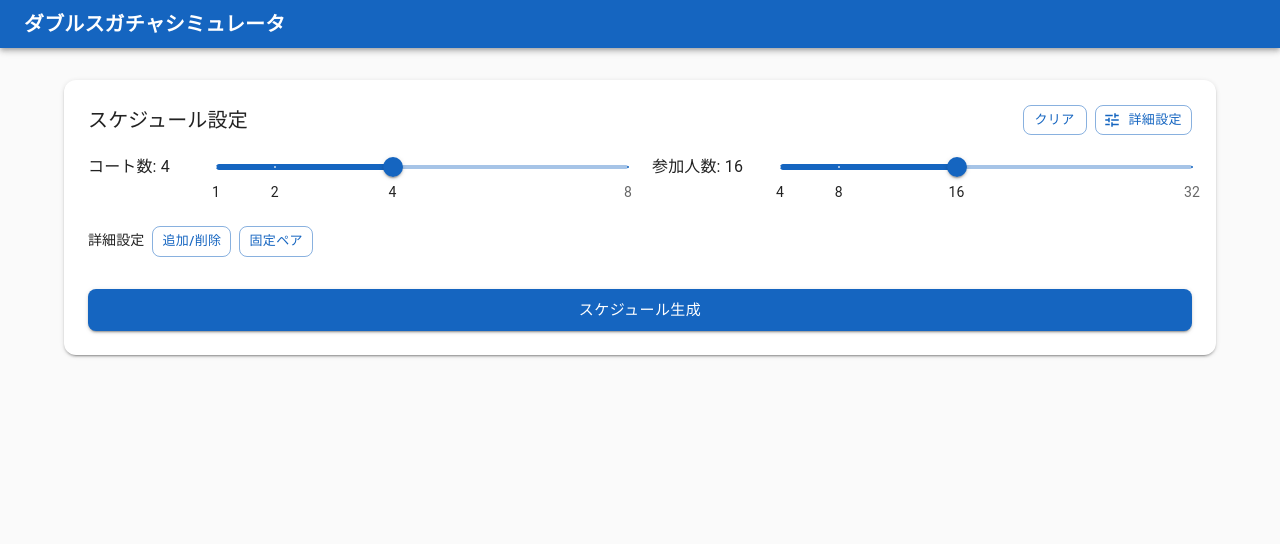
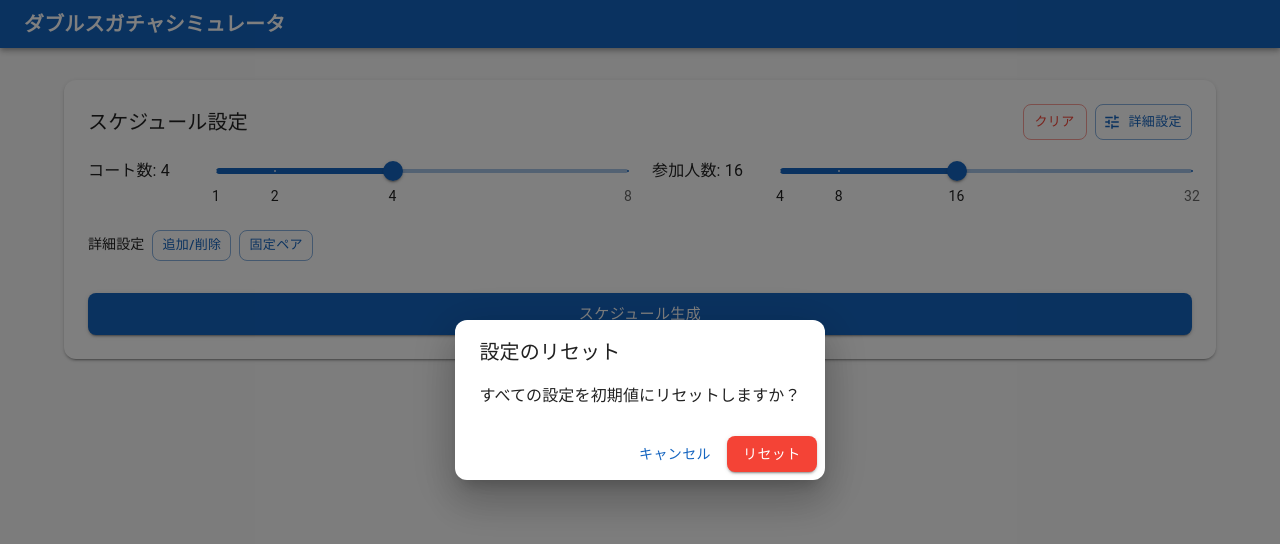
Before and after one commit to tshorea1207/doubles-random-number-table, a React (Vite) app: page / in a window 1280 px wide. Both pictures are taken after a click on the button "クリア". Shown: the top 544 px of the page. Built offline with nearby package versions, Linux system fonts and the light colour scheme.

Commit message:
UI改善 クリアボタンと設定アイコンボタンの高さを揃えて色を変更

```diff
--- a/src/components/ScheduleForm.tsx
+++ b/src/components/ScheduleForm.tsx
@@ -64,6 +64,7 @@ export function ScheduleForm({ onGenerate, onRegenerate, onCancel, isGenerating,
   const [w3, setW3] = useState(DEFAULTS.w3);
   const [helpTarget, setHelpTarget] = useState<"w1" | "w2" | "w3" | null>(null);
   const [advancedOpen, setAdvancedOpen] = useState(false);
+  const [clearConfirmOpen, setClearConfirmOpen] = useState(false);
 
   // 参加者管理state（ParticipantSettingsDialogから移植）
   const [pendingAdds, setPendingAdds] = useState<number[]>([]);
@@ -446,8 +447,10 @@ export function ScheduleForm({ onGenerate, onRegenerate, onCancel, isGenerating,
           <Button
             variant="outlined"
             size="small"
-            onClick={handleClear}
+            color="error"
+            onClick={() => setClearConfirmOpen(true)}
             disabled={isGenerating}
+            sx={{ height: 36 }}
           >
             クリア
           </Button>
@@ -460,6 +463,7 @@ export function ScheduleForm({ onGenerate, onRegenerate, onCancel, isGenerating,
                 onClick={() => setAdvancedOpen(true)}
                 disabled={isGenerating}
                 sx={{
+                  height: 36,
                   minWidth: { xs: "auto", sm: undefined },
                   "& .MuiButton-startIcon": { mr: { xs: 0, sm: 1 } },
                 }}
@@ -652,6 +656,27 @@ export function ScheduleForm({ onGenerate, onRegenerate, onCancel, isGenerating,
           </Grid>
         </Grid>
       </form>
+
+      {/* クリア確認ダイアログ */}
+      <Dialog open={clearConfirmOpen} onClose={() => setClearConfirmOpen(false)}>
+        <DialogTitle>設定のリセット</DialogTitle>
+        <DialogContent>
+          <Typography>すべての設定を初期値にリセットしますか？</Typography>
+        </DialogContent>
+        <DialogActions>
+          <Button onClick={() => setClearConfirmOpen(false)}>キャンセル</Button>
+          <Button
+            variant="contained"
+            color="error"
+            onClick={() => {
+              handleClear();
+              setClearConfirmOpen(false);
+            }}
+          >
+            リセット
+          </Button>
+        </DialogActions>
+      </Dialog>
 
       {/* 詳細設定ダイアログ */}
       <Dialog open={advancedOpen} onClose={() => setAdvancedOpen(false)} maxWidth="sm" fullWidth>
```
